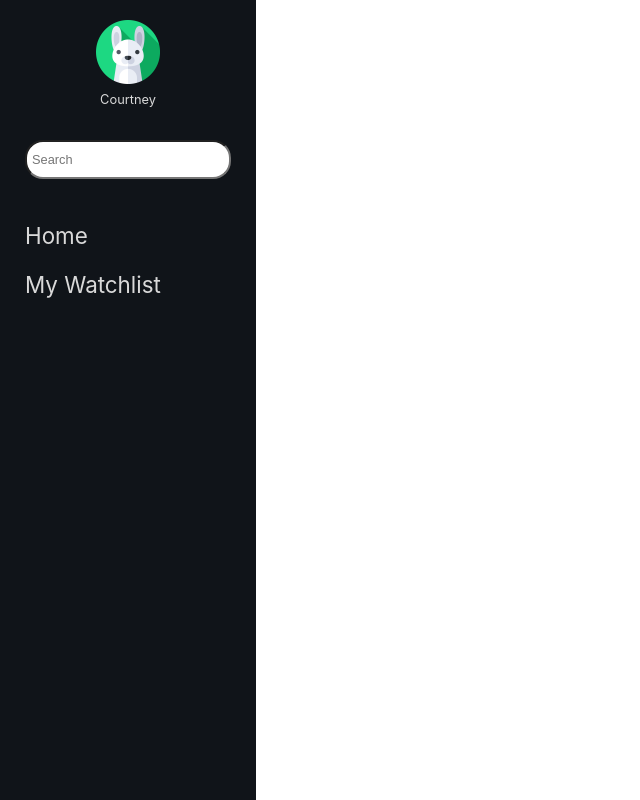
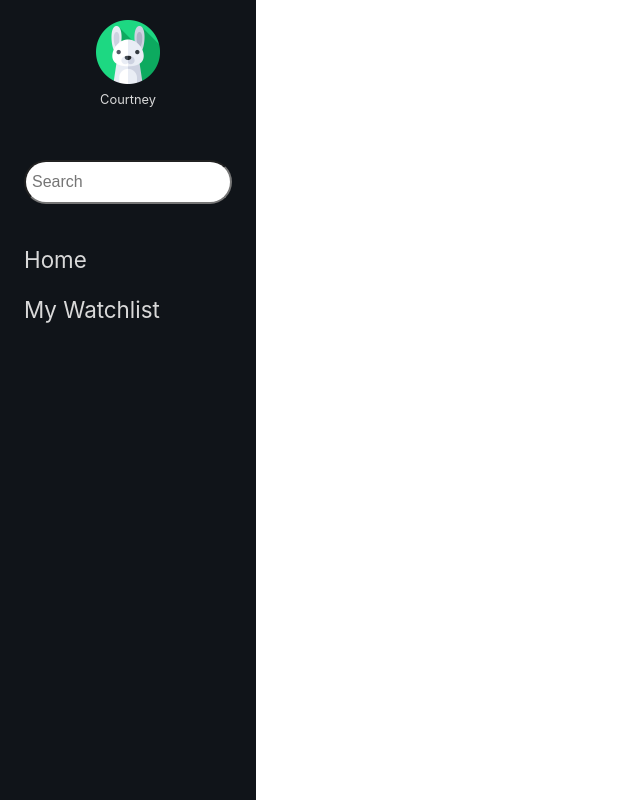
Before and after one commit to streamr-turing/streamr-FE, a React (Create React App) app: page / in a window 1280 px wide. Shown: the top 800 px of the page, without its empty margins (0-640 px from the left). Built offline with nearby package versions, Linux system fonts and the light colour scheme.

Commit message:
Increase font-size and padding for search.

```diff
--- a/src/Components/NavBar/_NavBar.scss
+++ b/src/Components/NavBar/_NavBar.scss
@@ -26,13 +26,13 @@ $text-color:  #D9D9D9;
     }
     .search-navigation {
         input {
-            border-radius: 18px;
+            border-radius: 25px;
             width: 15vw;
             height: 2em;
-            font-size: 1vw;
+            font-size: 1.25vw;
             color:$nav-background-color;
-            padding: 5px;
-            margin-bottom: 20px;
+            padding: 4px 6px;
+            margin: 20px 0%;
         }
         .home-button {
             color:$text-color;
```
